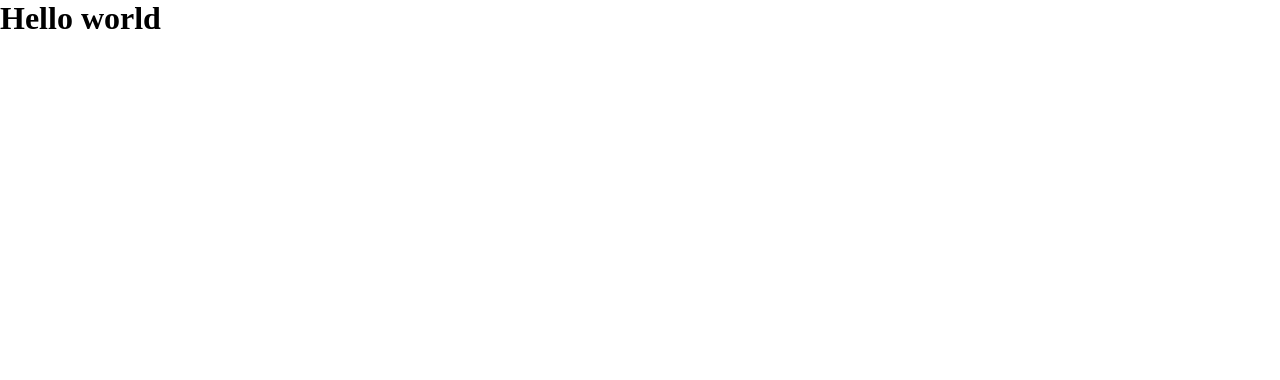
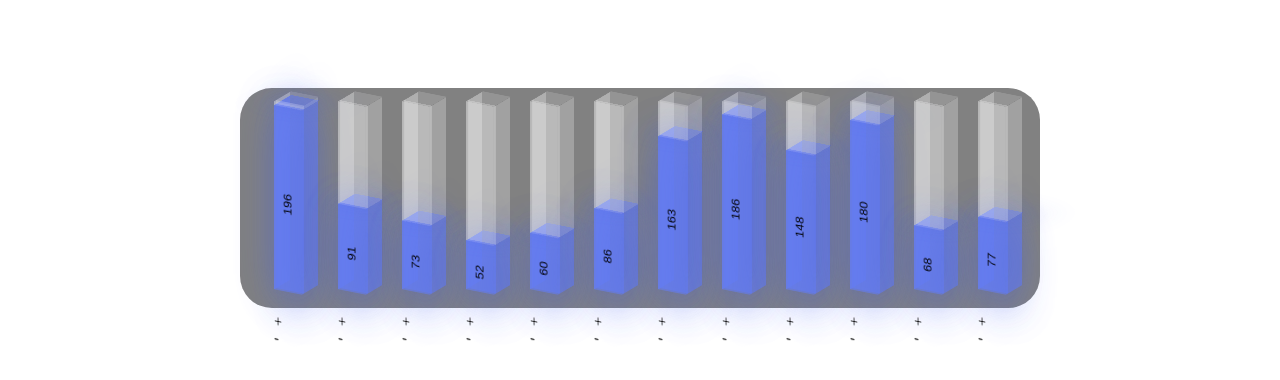
Before and after one commit to daflaper838/sort-visualization, a React (Create React App) app: page / in a window 1280 px wide. Shown: the top 380 px of the page. Built offline with nearby package versions, Linux system fonts and the light colour scheme.

Commit message:
added functionality

```diff
--- a/src/App.css
+++ b/src/App.css
@@ -1,135 +1,24 @@
-@import url("https://fonts.googleapis.com/css2?family=Poppins&display=swap");
+.App {
+  text-align: center;
+}
 
-* {
-  box-sizing: border-box;
+.frame {
   margin: 0;
-  padding: 0;
-  --orange: rgb(211, 112, 0);
+  display: flex;
+  justify-content: center;
+  align-items: center;
 }
 
 .container {
-  margin: 0 auto;
-  height: 100vh;
-  width: 60%;
+  margin: 5em 0;
   display: flex;
-  justify-content: space-around;
+  justify-content: center;
   align-items: center;
+  height: 220px;
 }
 
-.btn {
-  background: rgb(197, 197, 197);
-  border-radius: 5px;
-  border: none;
-  font-size: 20px;
-  display: flex;
-  align-items: center;
-  z-index: 9;
-  padding: 10px;
+.card {
+  border-radius: 2em;
+  padding: 0 1em;
+  background: #818181;
 }
-.icon {
-  color: rgb(2, 24, 16);
-}
-.btn :hover {
-  cursor: pointer;
-}
-
-.slides-container {
-  display: flex;
-  flex-direction: row;
-  justify-content: center;
-  align-items: center;
-  width: 100%;
-  height: 500px;
-  gap: 20px;
-}
-
-.slides {
-  position: absolute;
-  display: flex;
-  flex-direction: column;
-  text-align: center;
-  justify-content: center;
-  width: 100vh;
-  overflow: hidden;
-}
-
-.image-container {
-  border: 4px solid rgb(197, 197, 197);
-  width: 180px;
-  height: 180px;
-  overflow: hidden;
-  border-radius: 50%;
-  margin: 0 auto;
-  /* border-radius: 50%; */
-}
-
-.image-container img {
-  position: relative;
-  width: 200px;
-  height: 200px;
-  object-fit: cover;
-  object-position: center;
-  right: 10px;
-}
-.last-slide {
-  transform: translateX(-100%);
-  opacity: 0;
-}
-
-.next-slide {
-  transform: translateX(100%);
-  opacity: 0;
-}
-.active-slide {
-  transform: translateX(0);
-  opacity: 1;
-}
-
-.slide {
-  transition: all 0.3s linear;
-}
-.text-area {
-  width: 50vh;
-  margin: 0 auto;
-}
-
-.title {
-  color: rgb(48, 70, 70);
-  text-transform: capitalize;
-  margin-top: 20px;
-  font-family: Poppins;
-  font-size: 2rem;
-}
-
-.sub-title {
-  color: rgb(48, 70, 70);
-  text-transform: capitalize;
-  margin-top: 20px;
-  font-family: Poppins;
-  font-size: 1.2rem;
-  font-weight: 300;
-}
-.content {
-  color: rgb(48, 70, 70);
-  text-transform: capitalize;
-  margin-top: 20px;
-  font-family: Poppins;
-  font-size: 0.8rem;
-  font-weight: 300;
-}
-
-.slide-header {
-  margin-bottom: 12em;
-  font-size: 3rem;
-  font-family: Poppins;
-  color: rgb(48, 70, 70);
-}
-.slide-header span {
-  color: var(--orange);
-}
-
-.quote {
-  font-size: 3rem;
-  color: var(--orange);
-  margin-top: 50px;
-}
--- a/src/App.js
+++ b/src/App.js
@@ -1,6 +1,6 @@
 import React,{Component} from 'react';
 import './App.css';
-
+import Bar from './components/Bar'
 
 
 
@@ -12,12 +12,49 @@ class App extends Component {
     colorKey:[],
     colorSteps:[],
     currentStep:0,
+    count:12,
+    delay:100,
+    algorithm:'',
+    timeOut:[]
+  }
 
 
+  componentDidMount =()=>{
+    this.generateRandomArray()
   }
+
+  generateRandomNumber =(min,max)=>{
+    return Math.floor(Math.random() * (max-min) + min );
+  }
+
+
+  generateRandomArray =()=>{
+    const count = this.state.count;
+    const temp = [];
+
+    for (let i=0; i<count; i++){
+      temp.push(this.generateRandomNumber(50,200))
+    }
+
+    this.setState({
+      array:temp,
+      arraySteps:[temp]
+    });
+
+  }
+
   render(){
+    let bars = this.state.array.map((value,index)=>{
+      return <Bar key ={index} length = {value} color = {0}/>
+    })
     return <div className='app'>
-      <h1>Hello world</h1>
+      <div className='frame'>
+        <div className='barsDiv container card'>
+          {bars}
+        </div>
+      </div>
+      <div className='control-pannel'></div>
+      <div className='pannel'></div>
     </div>
   }
 }
--- /dev/null
+++ b/src/components/Bar.css
@@ -0,0 +1,56 @@
+.bar {
+  height: 200px;
+  width: 2em;
+  margin: 0 1em;
+  transform-style: preserve-3d;
+  transform: rotateX(-20deg) rotateY(-30deg);
+}
+
+.side {
+  width: 100%;
+  height: 100%;
+  position: absolute;
+  background: rgba(254, 254, 254, 0.25);
+}
+
+.back {
+  transform: translateZ(-4px);
+}
+
+.left {
+  transform-origin: left;
+  transform: rotateY(90deg);
+}
+
+.right {
+  transform-origin: right;
+  transform: rotateY(-90deg);
+}
+
+.top {
+  height: 34px;
+  transform-origin: top;
+  transform: rotateX(-90deg);
+  background: rgba(254, 254, 254, 0.15);
+}
+
+.bottom {
+  height: 34px;
+  transform-origin: top;
+  background: rgba(225, 0, 120, 0.5);
+  box-shadow: rgba(225, 0, 120, 0.2);
+  transition: 0.3s;
+}
+
+.color-bar {
+  background: rgba(225, 0, 120, 0.5);
+  box-shadow: rgba(225, 0, 120, 0.2);
+  transition: 0.3s;
+}
+
+.input {
+  text-align: center;
+  transform: rotate(-90deg);
+
+  outline: none;
+}
--- /dev/null
+++ b/src/components/Bar.js
@@ -0,0 +1,129 @@
+
+import { useEffect, useState } from 'react';
+import './Bar.css';
+
+function Bar({ index, length, color, changeArray }) {
+	const [len, setLen] = useState(length);
+
+    useEffect(() => {
+        setLen(length);
+    }, [length]);
+
+	const colors = [
+		['rgba(61, 90, 241, 0.5)', 'rgba(61, 90, 241, 0.2)'],
+		['rgba(255, 48, 79, 1)', 'rgba(255, 48, 79, 0.5)'],
+		['rgba(131, 232, 90, 0.5)', 'rgba(131, 232, 90, 0.2)'],
+	];
+
+	// const barStyle = {
+	// 	height: length,
+	// };
+
+	const inputStyle = {
+		position: 'relative',
+		top: Math.floor(length / 2) - 12,
+		width: length,
+		left: -Math.floor(length / 2) + 13,
+		border: 'none',
+		background: 'none',
+	};
+
+	const bottom = {
+		transform: `translateY(${200 - length}px) rotateX(-90deg)`,
+		backgroundColor: `${colors[color][0]}`,
+		boxShadow: `5px 5px 50px 5px ${colors[color][1]}`,
+		trasistion: '0.3s',
+	};
+
+	const front_back_right_left = {
+		height: `${length}px`,
+		transform: `translateY(${200 - length}px)`,
+		backgroundColor: `${colors[color][0]}`,
+		boxShadow: `5px 5px 50px 5px ${colors[color][1]}`,
+		trasistion: '0.3s',
+	};
+
+	const quantity = {
+		position: 'relative',
+		top: 225,
+	};
+
+	const handleChange = (e) => {
+		let val = e.target.value;
+		if (val === '') {
+			setLen(0);
+			changeArray(index, 0);
+		} else {
+			val = parseInt(val);
+			if (val > 200) {
+				setLen(200);
+				changeArray(index, 200);
+			} else {
+				setLen(val);
+				changeArray(index, val);
+			}
+		}
+	};
+
+    const increment = (e) => {
+        setLen(len + 1);
+        changeArray(index, len);
+    }
+
+    const decrement = (e) => {
+        setLen(len - 1);
+        changeArray(index, len);
+    }
+
+	return (
+		<>
+			<div className='bar'>
+				<div className='side top'></div>
+				<div className='side bottom' style={bottom}></div>
+				<div className='side right'>
+					<div
+						className='color-bar right-color-bar'
+						style={front_back_right_left}
+					></div>
+				</div>
+				<div className='side left'>
+					<div
+						className='color-bar left-color-bar'
+						style={front_back_right_left}
+					></div>
+				</div>
+				<div className='side front'>
+					<div
+						className='color-bar front-color-bar'
+						style={front_back_right_left}
+					>
+						<input
+							type='number'
+							length={len}
+							style={inputStyle}
+							value={len}
+							className='input'
+							onChange={handleChange}
+						/>
+					</div>
+				</div>
+				<div className='side back'>
+					<div
+						className='color-bar back-color-bar'
+						style={front_back_right_left}
+					></div>
+				</div>
+				<div className='quantity-nav'>
+					<div className='quantity-button quantity-up' style={quantity} onClick={increment}>
+						+
+					</div>
+					<div className='quantity-button quantity-down' style={quantity} onClick={decrement}>
+						-
+					</div>
+				</div>
+			</div>
+		</>
+	);
+}
+
+export default Bar;
```
